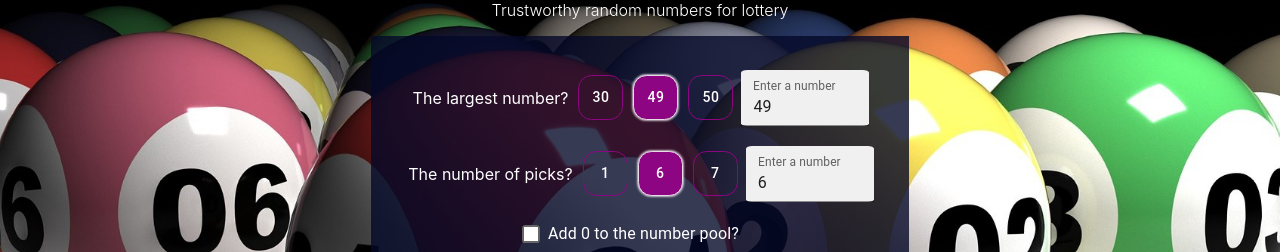
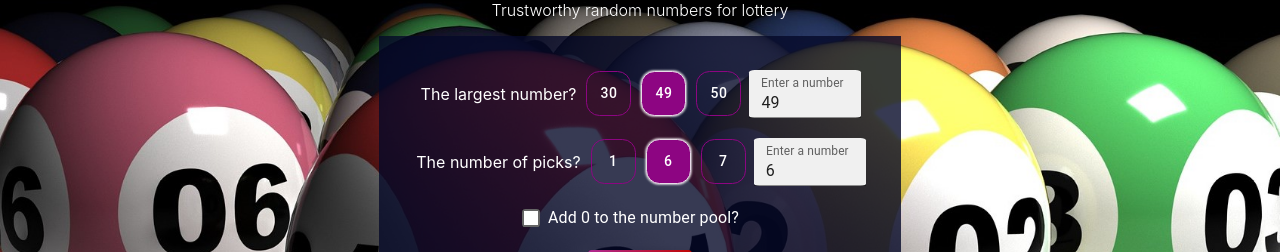
Before and after one commit to azurerr/YouTils, a React (Create React App) app: page /lottery in a window 1280 px wide. Shown: the part 204-456 px from the top of the page. Built offline with nearby package versions, Linux system fonts and the light colour scheme; no server answers; a web font is replaced by a local one.

Commit message:
Updated design

```diff
--- a/src/components/LotteryNumbers.jsx
+++ b/src/components/LotteryNumbers.jsx
@@ -105,6 +105,7 @@ export default function LotteryNumbers() {
                         type="number"
                         variant="filled"
                         color="success"
+                        size="small"
                         InputLabelProps={{
                             shrink: true,
                         }}
@@ -126,6 +127,7 @@ export default function LotteryNumbers() {
                         label="Enter a number"
                         type="number"
                         variant="filled"
+                        size="small"
                         InputLabelProps={{
                             shrink: true,
                         }}
--- a/src/components/LotteryNumbers.scss
+++ b/src/components/LotteryNumbers.scss
@@ -81,7 +81,7 @@ button.active-button-picks {
 .lottery-input {
   color: white !important;
   background-color: white !important;
-  width: 8em;
+  width: 7em;
   border-radius: 5%;
   margin: 0 3px !important;
 }
```
